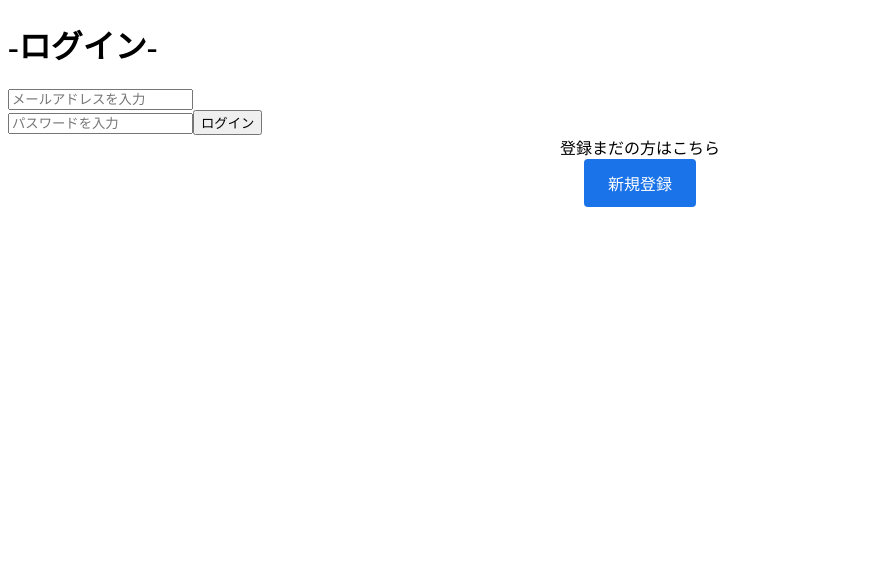
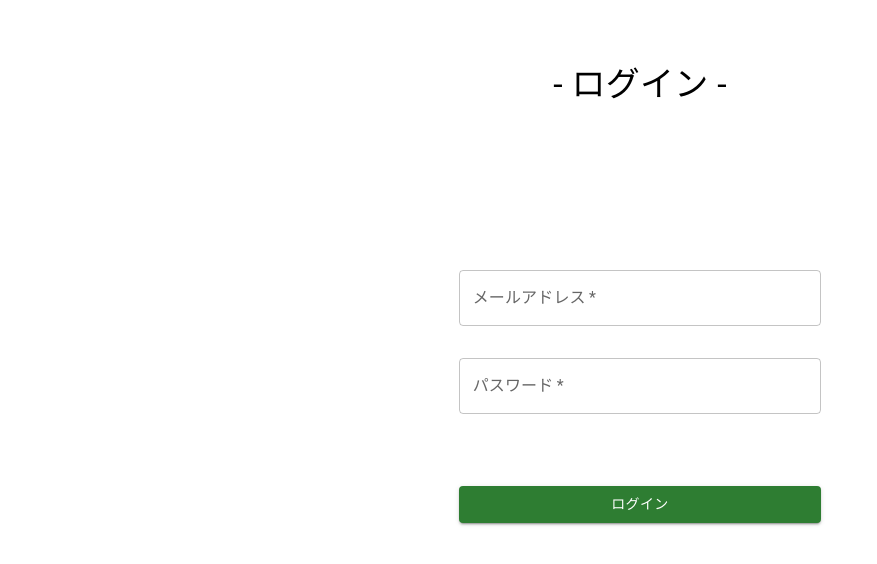
Before and after one commit to Invoice-ti-mukaihatu/invoice_front, a React app: page / in a window 1280 px wide. Shown: the top 564 px of the page, without its empty margins (0-877 px from the left). Built offline with nearby package versions, Linux system fonts and the light colour scheme; the HTML template or start-up script is replaced by a standard one.

Commit message:
ログイン画面をmaterialuiで修正

```diff
--- a/src/pages/login/Login.tsx
+++ b/src/pages/login/Login.tsx
@@ -1,7 +1,8 @@
 import "./Login.css";
 import React, { useState } from "react";
 import axios from "axios";
-import { Link, useNavigate } from "react-router-dom";
+import { useNavigate } from "react-router-dom";
+import { Box, Button, Container, Grid, TextField, Typography } from "@mui/material";
 
 export const Login: React.FC = () => {
   const [email, setEmail] = useState("");
@@ -14,7 +15,7 @@ export const Login: React.FC = () => {
       // ログイン情報を送信し、レスポンスを受け取る
       const response = await axios.post("/login", { email, password });
       // ログインボタンがクリックされたときの処理
-      navigate("/main");
+      navigate("/menu");
       // 受け取ったトークンをコンソールに表示
       console.log("トークン: ", response.data.token);
     } catch (error) {
@@ -24,29 +25,68 @@ export const Login: React.FC = () => {
   };
 
   return (
-    <div>
-      <h1>-ログイン-</h1>
-      <input
-        type="email"
-        value={email}
-        placeholder="メールアドレスを入力"
-        onChange={(e) => setEmail(e.target.value)}
-      />
-      <br />
-      <input
-        type="password"
-        value={password}
-        placeholder="パスワードを入力"
-        onChange={(e) => setPassword(e.target.value)}
-      />
-      <button onClick={handleLogin}>ログイン</button>
+    <Container fixed>
+      <Box
+        sx={{
+          marginTop: 8,
+          display: "flex",
+          flexDirection: "column",
+          alignItems: "center",
+        }}
+      >
+        <Typography component="h1" variant="h4">
+          - ログイン -
+        </Typography>
 
-      <label>
-        登録まだの方はこちら
-        <Link to="/CreateUser">
-          <button className="createUser">新規登録</button>
-        </Link>
-      </label>
-    </div>
+        <Grid item xs={9.5}>
+          <Grid
+            mt={10}
+            container
+            padding={"10% 5% 10% 5%"}
+            sx={{
+              backgroundColor: "F1F1F4",
+              border: "D8D8DB",
+              borderRadius: "10%",
+            }}
+          >
+            <Grid container spacing={4}>
+              <Grid item xs={3}></Grid>
+              <Grid item xs={6}>
+                <TextField
+                  required
+                  label="メールアドレス"
+                  id="outlined-size-normal"
+                  placeholder="test@example.com"
+                  value={email}
+                  onChange={(e) => setEmail(e.target.value)}
+                  fullWidth
+                />
+              </Grid>
+              <Grid item xs={3}></Grid>
+              <Grid item xs={3}></Grid>
+              <Grid item xs={6}>
+                <TextField
+                  required
+                  label="パスワード"
+                  id="outlined-size-normal"
+                  placeholder="test@example.com"
+                  value={password}
+                  onChange={(e) => setPassword(e.target.value)}
+                  fullWidth
+                />
+              </Grid>
+              <Grid item xs={3}></Grid>
+              <Grid item xs={3}></Grid>
+              <Grid item xs={6} mt={5}>
+                <Button color="success" fullWidth variant="contained" onClick={handleLogin}>
+                  ログイン
+                </Button>
+              </Grid>
+              <Grid item xs={3}></Grid>
+            </Grid>
+          </Grid>
+        </Grid>
+      </Box>
+    </Container>
   );
 };
```
